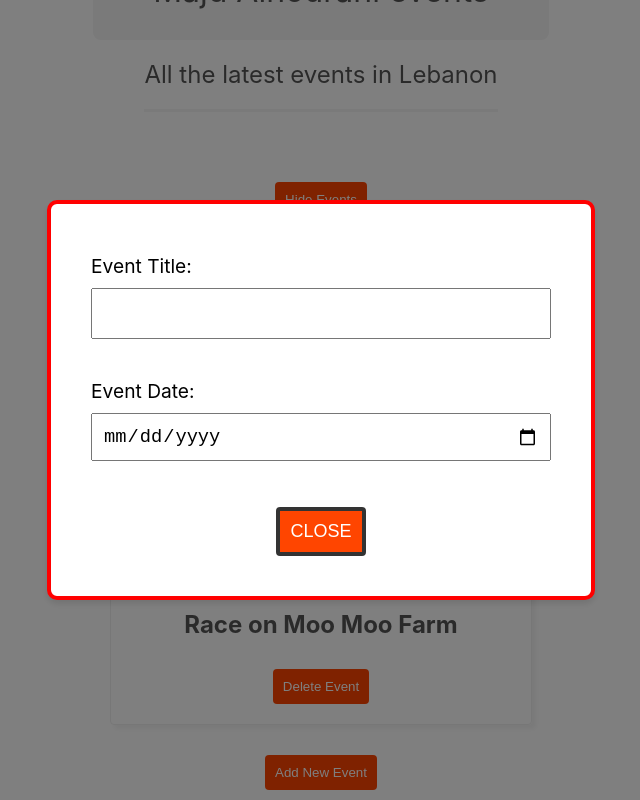
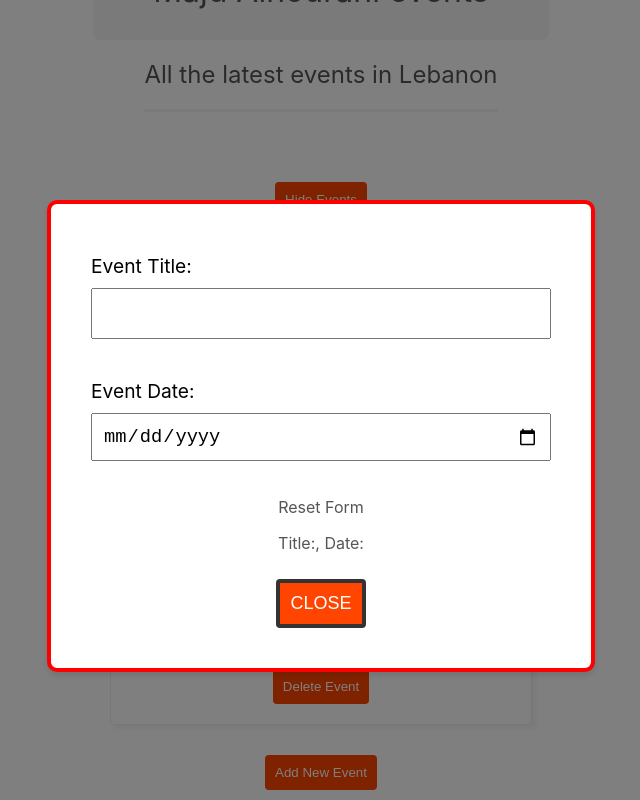
Before and after one commit to Majd-Alhourani98/events-list, a React (Create React App) app: page / in a window 1280 px wide. Both pictures are taken after a click on the button "Add New Event". Shown: the part 80-880 px from the top of the page, without its empty margins (319-959 px from the left). Built offline with nearby package versions, Linux system fonts and the light colour scheme.

Commit message:
mplement controlled form inputs using onChange and value props

```diff
--- a/src/components/NewEventForm.js
+++ b/src/components/NewEventForm.js
@@ -1,17 +1,42 @@
+import { useState } from "react";
 import "./NewEventForm.css";
 
 export default function NewEventForm() {
+  const [title, setTitle] = useState("");
+  const [date, setDate] = useState("");
+
+  const resetForm = () => {
+    setTitle("");
+    setDate("");
+  };
+
+  console.log(title);
+  console.log(date);
   return (
     <form className="new-event-form">
       <label>
         <span>Event Title:</span>
-        <input type="title" />
+        <input
+          type="title"
+          onChange={(e) => setTitle(e.target.value)}
+          value={title}
+        />
       </label>
 
       <label>
         <span>Event Date:</span>
-        <input type="date" />
+        <input
+          type="date"
+          onChange={(e) => setDate(e.target.value)}
+          value={date}
+        />
       </label>
+
+      <p onClick={resetForm}>Reset Form</p>
+
+      <p>
+        Title:{title}, Date: {date}
+      </p>
     </form>
   );
 }
```
